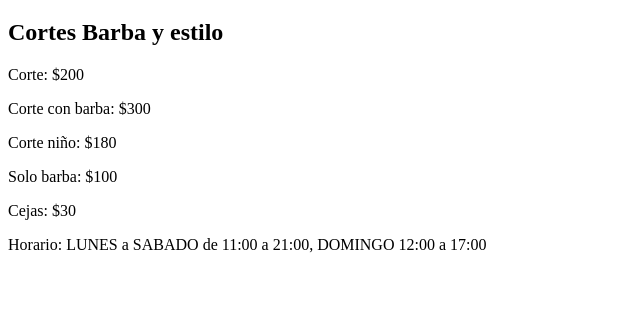
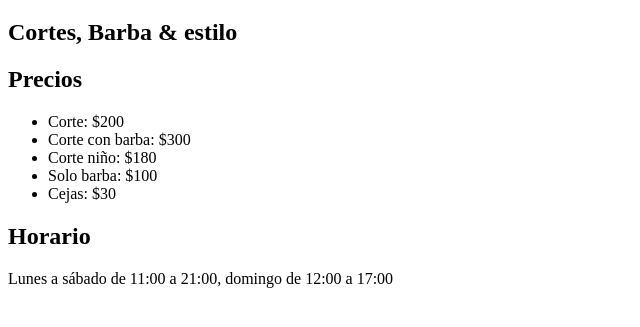
Before and after one commit to kevindn3008/kevindn3008.github.io, a plain HTML site: page index.html in a window 1280 px wide. Shown: the part 61-388 px from the top of the page, without its empty margins (0-640 px from the left). Drawn offline with Linux system fonts and the light colour scheme.

Commit message:
La Pagina gana estructura: secciones y lista de precios

```diff
--- a/index.html
+++ b/index.html
@@ -5,12 +5,18 @@
 </head>
 <body>
     <h1>DICANTE'S BARBERIA</h1>
-    <h2>Cortes Barba y estilo</h2>
-    <p>Corte: $200</p>
-    <p>Corte con barba: $300</p>
-    <p>Corte niño: $180</p>
-    <p>Solo barba: $100</p>
-    <p>Cejas: $30</p>
-    <p>Horario: LUNES a SABADO de 11:00 a 21:00, DOMINGO 12:00 a 17:00</p>
+    <h2>Cortes, Barba &amp; estilo</h2>
+
+    <h2>Precios</h2>
+    <ul>
+        <li>Corte: $200</li>
+        <li>Corte con barba: $300</li>
+        <li>Corte niño: $180</li>
+        <li>Solo barba: $100</li>
+        <li>Cejas: $30</li>
+    </ul>
+
+    <h2>Horario</h2>
+    <p>Lunes a sábado de 11:00 a 21:00, domingo de 12:00 a 17:00</p>
 </body>
 </html>
```
